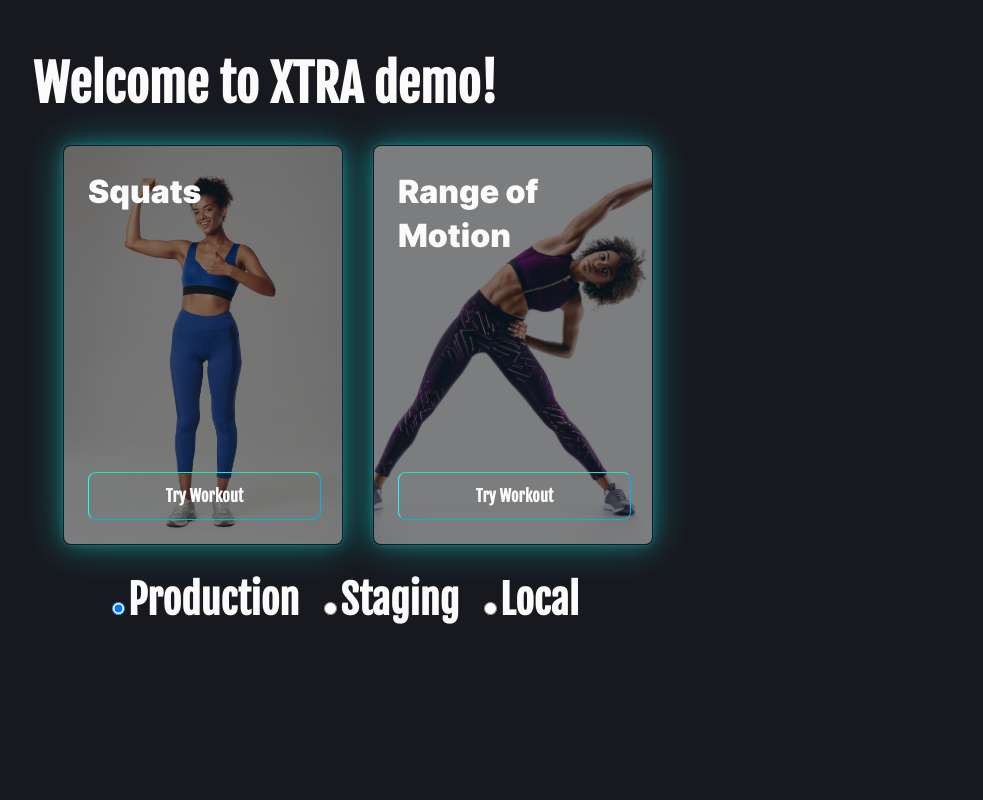
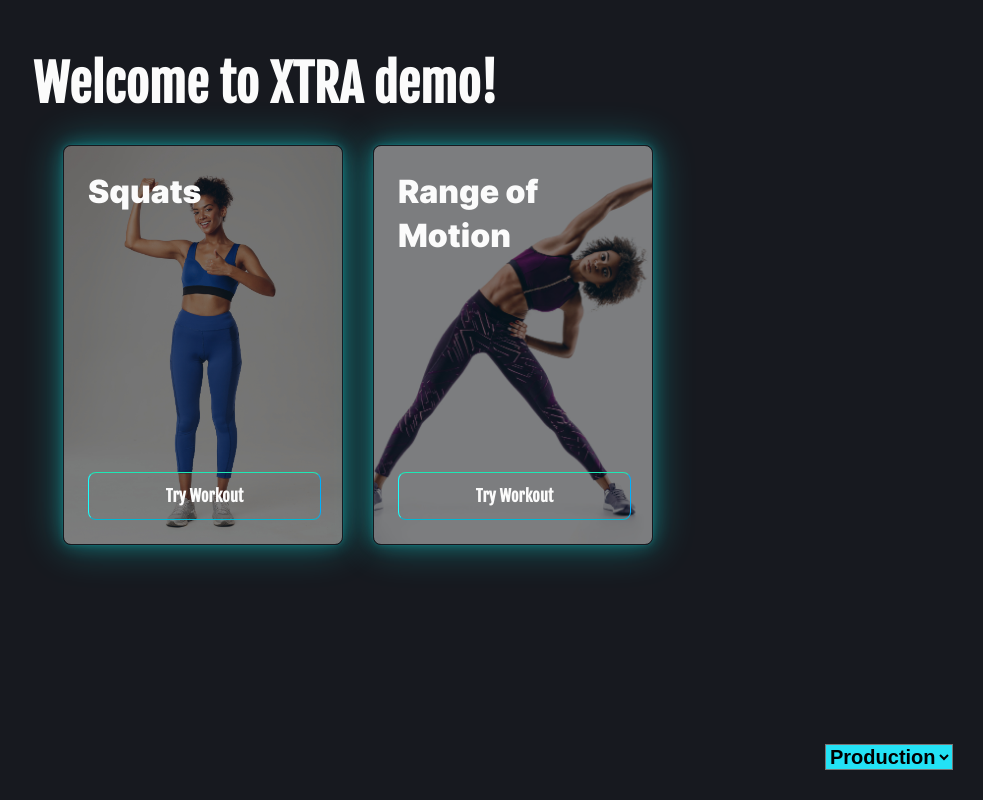
Before and after one commit to xtravision-ai/xtravision-react, a React (Create React App) app in the folder demo/: page / in a window 1280 px wide. Shown: the whole page, without its empty margins (297-1280 px from the left). Built offline with nearby package versions, Linux system fonts and the light colour scheme.

Commit message:
fix: add localstorage option and update working example

```diff
--- a/demo/src/pages/HomePage.tsx
+++ b/demo/src/pages/HomePage.tsx
@@ -2,6 +2,7 @@ import React, { useState } from 'react';
 import { AppRoute } from '../Routes';
 import { makeStyles, Theme, Box } from '@material-ui/core';
 import { Assessment } from '../common';
+import { getFromLocalStorage, saveToLocalStorageWithExpiration } from '../utils/localStorage';
 
 const useStyles = makeStyles((theme: Theme) => ({
   root: {
@@ -299,10 +300,13 @@ const useStyles = makeStyles((theme: Theme) => ({
 
 const Dashboard = ({ history }) => {
   const classes = useStyles();
-  const [selectedOption, setSelectedOption] = useState('production');
+
+  const serverEndpoint = getFromLocalStorage('serverEndpoint') ?? 'production';
+  const [selectedOption, setSelectedOption] = useState(serverEndpoint);
 
   const handleOptionChange = (event) => {
     setSelectedOption(event.target.value);
+    saveToLocalStorageWithExpiration('serverEndpoint', event.target.value)
   };
 
   const menuItems = [
@@ -366,38 +370,27 @@ const Dashboard = ({ history }) => {
           ))}
         </div>
         <div style={{
-          display: 'flex',
-          justifyContent: 'center',
-          fontSize: '40px',
-          gap: '20px',
+
+          position: 'absolute',/* Position the div absolutely within the body */
+          bottom: '20px',/* Distance from the bottom of the body */
+          right: '20px', /* Distance from the right of the body */
+          padding: '10px',/* Add some padding for content spacing */
+          // border: '1px solid #ccc',/* Add a border for visibility */
+          fontSize: '20px',
+          fontWeight: 'normal',
         }}>
-          <label>
-            <input
-              type="radio"
-              value="production"
-              checked={selectedOption === 'production'}
-              onChange={handleOptionChange}
-            />
-            Production
-          </label>
-          <label>
-            <input
-              type="radio"
-              value="staging"
-              checked={selectedOption === 'staging'}
-              onChange={handleOptionChange}
-            />
-            Staging
-          </label>
-          <label>
-            <input
-              type="radio"
-              value="local"
-              checked={selectedOption === 'local'}
-              onChange={handleOptionChange}
-            />
-            Local
-          </label>
+          {/* <label>Choose an Environment:   </label> */}
+          <select  onChange={handleOptionChange} style={{
+            fontWeight: 'bold',
+            fontSize: '20px',
+            backgroundColor: 'rgb(35 226 245)',
+          }}
+          defaultValue={serverEndpoint}
+          >
+            <option value="production">Production</option>
+            <option value="staging">Staging</option>
+            <option value="local">Local</option>
+          </select>
         </div>
       </div>
     </Box>
--- a/demo/src/pages/Workout.tsx
+++ b/demo/src/pages/Workout.tsx
@@ -10,6 +10,7 @@ import Repetitions from './components/Repetitions';
 import { Assessment } from '../common';
 import RangeOfMotion from './components/RangeOfMotion';
 import TimeUnderLoad from './components/TimeUnderLoad';
+import { getFromLocalStorage } from '../utils/localStorage';
 
 // Example of XtraVisionEventEmitter data
 // import { XtraVisionEventEmitter } from 'xtravision-react';
@@ -494,10 +495,11 @@ const Workout = ({ history }) => {
     : '__AUTH_TOKEN__';
   let assessment_config = {};
   let user_config = {};
-  const selectedOption = history?.location?.state?.selectedOption.toLowerCase() ?? {
-    serverEnpoint: "production"
-  }
-  let libData = selectedOption;
+  const selectedOption =   getFromLocalStorage('serverEndpoint') ?? 'production';
+
+  let libData = {
+    serverEndpoint: selectedOption
+  };
 
   const [frameSize, setFrameSize] = useState({
     height: 480,
--- /dev/null
+++ b/demo/src/utils/localStorage.tsx
@@ -0,0 +1,25 @@
+
+const NAMESPACE = "XtraVisionDemoApp"; // Replace this with your desired namespace
+
+// Function to save data to localStorage with an expiration time
+export function saveToLocalStorageWithExpiration(key, data, expirationInMinutes = 60000, namespace = NAMESPACE){
+    const now = new Date();
+  const expirationTime = now.getTime() + expirationInMinutes;
+  const item = { data, expirationTime };
+  localStorage.setItem(`${namespace}:${key}`, JSON.stringify(item));
+}
+
+// Function to get data from localStorage
+export function getFromLocalStorage(key, namespace = NAMESPACE) {
+    const item = localStorage.getItem(`${namespace}:${key}`);
+    if (!item) return null;
+
+    const parsedItem = JSON.parse(item);
+    const now = new Date();
+    if (now.getTime() > parsedItem.expirationTime) {
+      localStorage.removeItem(`${namespace}:${key}`);
+      return null;
+    }
+
+    return parsedItem.data;
+}
```
Also changed, not shown: 1 other file (tests, documents, lock files or other folders).
